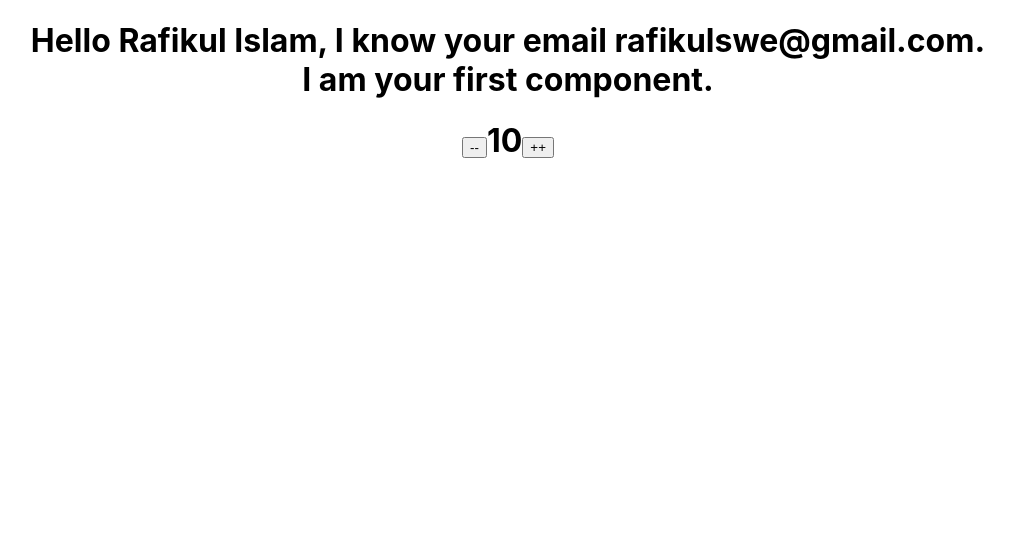
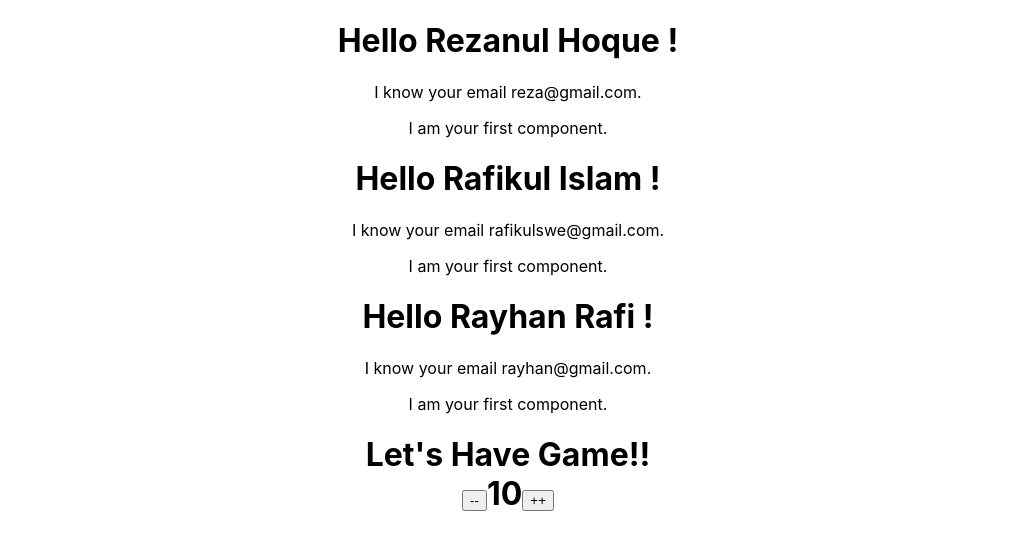
Before and after one commit to rafikulswe/React-begining, a React (Create React App) app: page / in a window 1280 px wide. Shown: the top 550 px of the page, without its empty margins (132-1146 px from the left). Built offline with nearby package versions, Linux system fonts and the light colour scheme.

Commit message:
state array mapping

```diff
--- a/src/components/App.js
+++ b/src/components/App.js
@@ -1,17 +1,38 @@
-import React from 'react';
+import React, {Component} from 'react';
 import logo from '../logo.svg';
 import './App.css';
 import First from './FirstCom/First'
 import Counter from './FirstCom/Counter'
 
-function App() {
-
+class App extends Component {
+  state = {
+    users: [
+      {name: 'Rafikul Islam', email: 'rafikulswe@gmail.com'},
+      {name: 'Rayhan Rafi', email: 'rayhan@gmail.com'}
+    ]
+  }
+ render(){
   return (
     <div className="App">
-        <First name='Rafikul Islam' email='rafikulswe@gmail.com'/>
+        {/* direct way without state */}
+        <First name='Rezanul Hoque' email='reza@gmail.com'/>
+
+        {/* way to using state */}
+        {/* <First name={this.state.users[1].name} email={this.state.users[1].email}/>
+        <First name={this.state.users[1].name} email={this.state.users[1].email}/> */}
+
+        {/* Array maping */}
+        {this.state.users.map((users, index) => {
+          return <First
+                    key = {index}
+                    name={users.name}
+                    email={users.email}
+                  />
+        }) }
         <Counter/>
     </div>
   );
+ }
 }
 
 export default App;
--- a/src/components/FirstCom/Counter.js
+++ b/src/components/FirstCom/Counter.js
@@ -42,6 +42,7 @@ class Counter extends Component{
         return(
             <div>
                 <h1 style={{color: this.state.color}}>
+                    Let's Have Game!! <br></br>
                     <button onClick={this.decrease}><span>--</span></button>
                     <span>{this.state.countValue}</span>
                     <button onClick={this.increase}><span>++</span></button>
--- a/src/components/FirstCom/First.js
+++ b/src/components/FirstCom/First.js
@@ -4,7 +4,11 @@ class First extends Component{
 
     render(){
         return (
-            <h1>Hello {this.props.name}, I know your email {this.props.email}. <br></br> I am your first component.</h1>
+            <div>
+                <h1>Hello {this.props.name} ! <br></br></h1>
+                <p>I know your email {this.props.email}.</p>
+                <p>I am your first component.</p>
+            </div>
         )
     }
 
```
